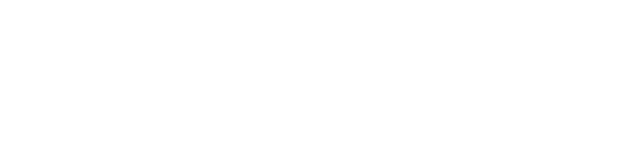
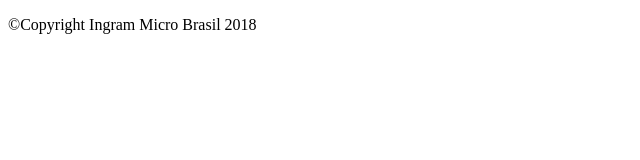
Before and after one commit to JeanGeao/PS-Raccoon, a plain HTML site: page index.html in a window 1280 px wide. Shown: the whole page, without its empty margins (0-640 px from the left). Drawn offline with Linux system fonts and the light colour scheme.

Commit message:
Update index.html

```diff
--- a/index.html
+++ b/index.html
@@ -1,11 +1,17 @@
 <!DOCTYPE html>
 <html>
-  <head>
-    <meta charset="utf-8">
-    <title>Lorem</title>
-  </head>
+	<head>
+		<title>Lorem ipsum</title>
+		<meta charset="utf-8">
+		<meta name="viewport" content="width=device-width, initial-scale=1.0">
+	</head>
 
-  <body>
+	<body>
 
-  </body>
+
+		<footer>
+			<p>©Copyright Ingram Micro Brasil 2018</p>
+		</footer>
+
+	</body>
 </html>
```
